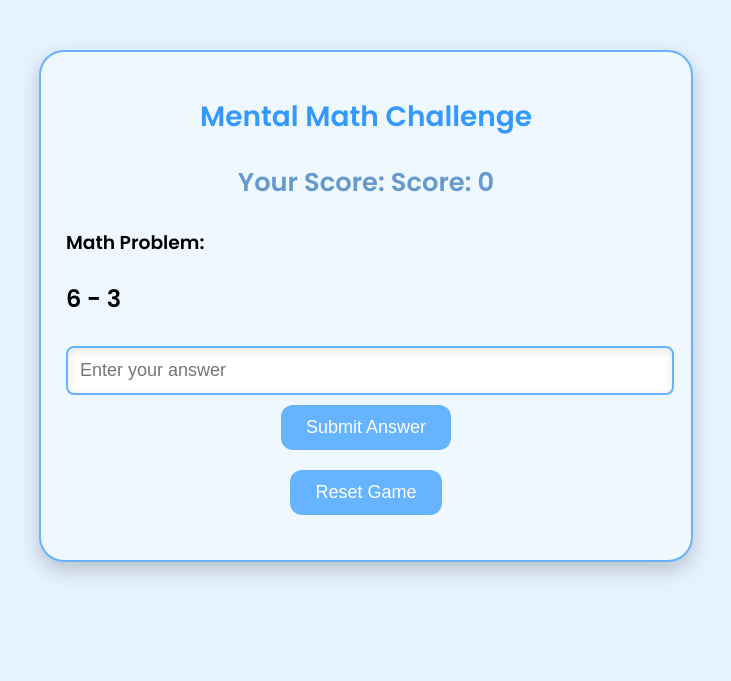
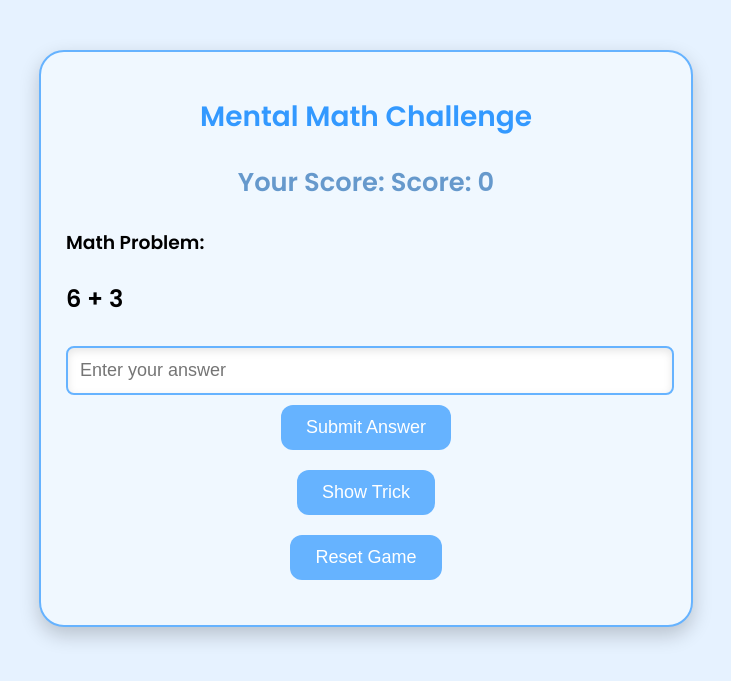
Before and after one commit to RobotTutor/mental_math_app, a Flask app: page / in a window 1280 px wide. Shown: the top 681 px of the page, without its empty margins (274-1005 px from the left). Run offline with Flask 3, Linux system fonts and the light colour scheme.

Commit message:
added feautures as per todays meeting

```diff
--- a/src/app.py
+++ b/src/app.py
@@ -10,8 +10,8 @@ app = Flask(__name__, static_folder='../static', template_folder='../templates')
 score = 0
 difficulty = 1
 correct_answer = None
+current_trick = None
 
-# ROS2 Node for publishing to /face_state
 class MathPublisher(Node):
     def __init__(self):
         super().__init__('math_publisher')
@@ -25,27 +25,35 @@ class MathPublisher(Node):
 rclpy.init()
 ros_node = MathPublisher()
 
-def generate_question(difficulty_level):
-    global correct_answer
+def generate_question_and_trick(difficulty_level):
+    global correct_answer, current_trick
     if difficulty_level == 1:
         num1 = random.randint(1, 10)
         num2 = random.randint(1, 10)
+        question = f"{num1} + {num2}"
+        correct_answer = str(eval(question))
+        current_trick = f"Trick: To add numbers close to 10, round them. Turn {num1} into 10 and subtract the difference from {num2}."
+
     elif difficulty_level == 2:
         num1 = random.randint(10, 50)
         num2 = random.randint(10, 50)
+        question = f"{num1} * {num2}"
+        correct_answer = str(eval(question))
+        current_trick = f"Trick: Break {num1} * {num2} into smaller parts using distributive property. Break it into ({num1 // 10} * 10 + {num1 % 10}) * ({num2 // 10} * 10 + {num2 % 10})."
+
     else:
         num1 = random.randint(50, 100)
         num2 = random.randint(50, 100)
+        question = f"{num1} - {num2}"
+        correct_answer = str(eval(question))
+        current_trick = f"Trick: Round both numbers. Round {num1} to {num1 + (10 - num1 % 10)} and {num2} to {num2 + (10 - num2 % 10)}."
 
-    operation = random.choice(['+', '-', '*'])
-    question = f"{num1} {operation} {num2}"
-    correct_answer = str(eval(question))
-    return question, correct_answer
+    return question, correct_answer, current_trick
 
 @app.route('/')
 def index():
     global difficulty
-    question, correct_answer = generate_question(difficulty)
+    question, correct_answer, current_trick = generate_question_and_trick(difficulty)
     return render_template('index.html', question=question, correct_answer=correct_answer, score=score)
 
 @app.route('/submit', methods=['POST'])
@@ -55,11 +63,11 @@ def submit_answer():
 
     if answer == correct_answer:
         if difficulty == 1:
-            score += 1  # 1 point for easy
+            score += 1
         elif difficulty == 2:
-            score += 2  # 2 points for medium
+            score += 2
         else:
-            score += 3  # 3 points for hard
+            score += 3
 
         if score % 3 == 0 and difficulty < 3:
             difficulty += 1
@@ -70,8 +78,7 @@ def submit_answer():
             difficulty -= 1
         result = 'Incorrect! 😢'
 
-    # Generate a new question for the next round
-    question, correct_answer = generate_question(difficulty)
+    question, correct_answer, current_trick = generate_question_and_trick(difficulty)
 
     return jsonify({
         'result': result,
@@ -80,6 +87,10 @@ def submit_answer():
         'question': question,
         'correct_answer': correct_answer
     })
+
+@app.route('/get_trick', methods=['GET'])
+def get_trick():
+    return jsonify({'trick': current_trick})
 
 @app.route('/reset')
 def reset():
--- a/static/app.js
+++ b/static/app.js
@@ -1,8 +1,10 @@
 document.addEventListener("DOMContentLoaded", function () {
     const submitButton = document.getElementById("submit-btn");
+    const showTrickButton = document.getElementById("show-trick-btn");
     const problemText = document.getElementById("problem-text");
     const answerInput = document.getElementById("answer");
     const resultText = document.getElementById("result");
+    const trickText = document.getElementById("trick");
     const scoreText = document.getElementById("score");
 
     submitButton.addEventListener("click", function (event) {
@@ -37,4 +39,24 @@ document.addEventListener("DOMContentLoaded", function () {
             })
             .catch(error => console.error('Error submitting answer:', error));
     });
+
+    showTrickButton.addEventListener("click", function () {
+        fetch('/get_trick', { method: 'GET' })
+            .then(response => response.json())
+            .then(data => {
+                trickText.innerHTML = `<p>${data.trick}</p>`;
+                animateTrick();
+            })
+            .catch(error => console.error('Error fetching trick:', error));
+    });
+
+    function animateTrick() {
+        anime({
+            targets: '#trick p',
+            translateY: [50, 0],
+            opacity: [0, 1],
+            duration: 800,
+            easing: 'easeOutElastic'
+        });
+    }
 });
--- a/static/style.css
+++ b/static/style.css
@@ -71,6 +71,32 @@ body {
     font-weight: bold;
     font-size: 24px;
     margin-bottom: 20px;
+    transition: color 0.3s ease;
+}
+
+.problem-text p.animated {
+    color: #ff4d4d;
+    /* Highlighted color for animations */
+}
+
+.trick {
+    font-size: 20px;
+    margin-top: 20px;
+    color: #4caf50;
+    /* Green color for trick display */
+    animation: slide-in 0.5s ease-in-out;
+}
+
+@keyframes slide-in {
+    from {
+        transform: translateY(50px);
+        opacity: 0;
+    }
+
+    to {
+        transform: translateY(0);
+        opacity: 1;
+    }
 }
 
 .result-message {
@@ -138,3 +164,37 @@ body {
     text-align: center;
     margin-top: 20px;
 }
+
+.trick p {
+    font-size: 20px;
+    color: #ff4d4d;
+    animation: fadeIn 1.2s ease-in-out;
+}
+
+@keyframes fadeIn {
+    0% {
+        opacity: 0;
+        transform: translateY(20px);
+    }
+
+    100% {
+        opacity: 1;
+        transform: translateY(0);
+    }
+}
+
+.number-animation {
+    font-size: 28px;
+    color: #ff8c66;
+    animation: numberMove 1s ease-in-out forwards;
+}
+
+@keyframes numberMove {
+    0% {
+        transform: scale(0);
+    }
+
+    100% {
+        transform: scale(1);
+    }
+}
--- a/templates/index.html
+++ b/templates/index.html
@@ -12,18 +12,15 @@
     <div class="container">
         <h1 class="title">Mental Math Challenge</h1>
 
-        <!-- Display the current score -->
         <div class="score">
             <h3>Your Score: <span id="score">Score: {{ score }}</span></h3>
         </div>
 
-        <!-- Display generated problem here -->
         <div id="problem-text" class="problem-text">
             <h3>Math Problem:</h3>
             <p>{{ question }}</p>
         </div>
 
-        <!-- Input field for submitting an answer -->
         <form class="controls">
             <input type="hidden" name="correct_answer" value="{{ correct_answer }}">
             <input type="text" id="answer" name="answer" placeholder="Enter your answer" class="answer-input"
@@ -31,18 +28,22 @@
             <button type="submit" id="submit-btn" class="styled-button">Submit Answer</button>
         </form>
 
-        <!-- Reset button to restart the game -->
+        <div class="controls">
+            <button id="show-trick-btn" class="styled-button">Show Trick</button>
+        </div>
+
+        <div id="trick" class="trick"></div>
+
         <div class="controls">
             <form action="/reset" method="GET">
                 <button type="submit" class="styled-button">Reset Game</button>
             </form>
         </div>
 
-        <!-- Display result (correct/incorrect) here -->
         <div id="result"></div>
     </div>
 
-    <!-- Link to the frontend JavaScript -->
+    <script src="{{ url_for('static', filename='anime.min.js') }}"></script>
     <script src="{{ url_for('static', filename='app.js') }}"></script>
 </body>
 
```
Also changed, not shown: static/anime.min.js (added).
